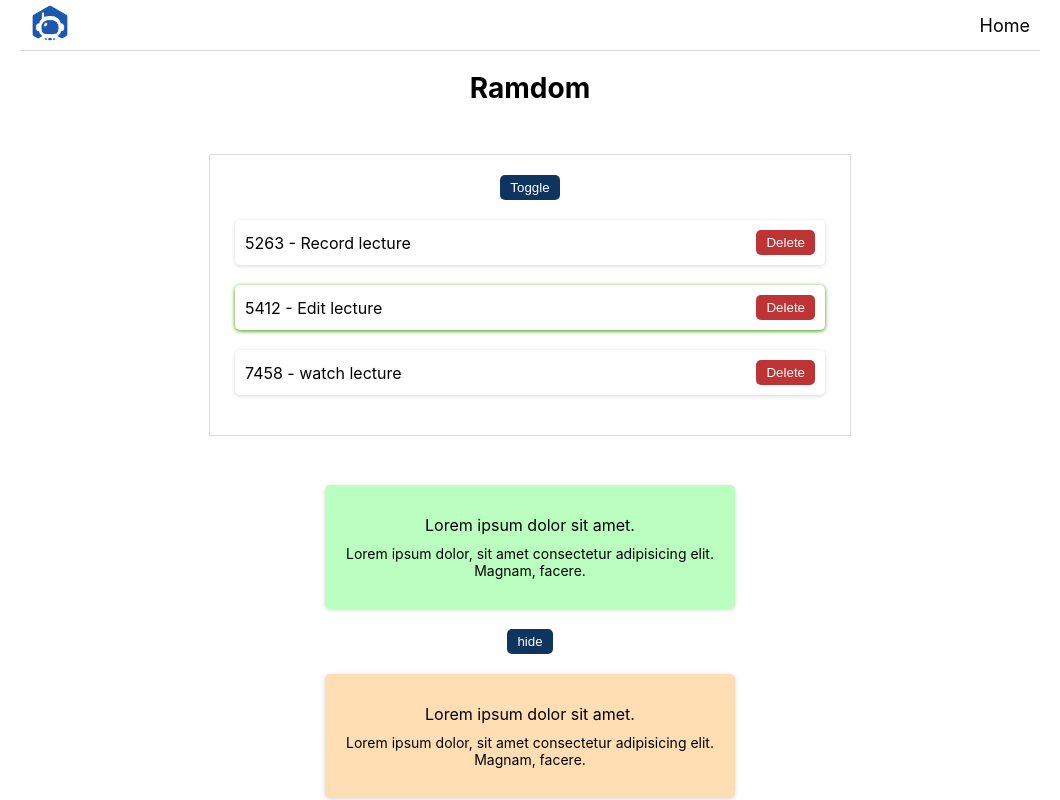
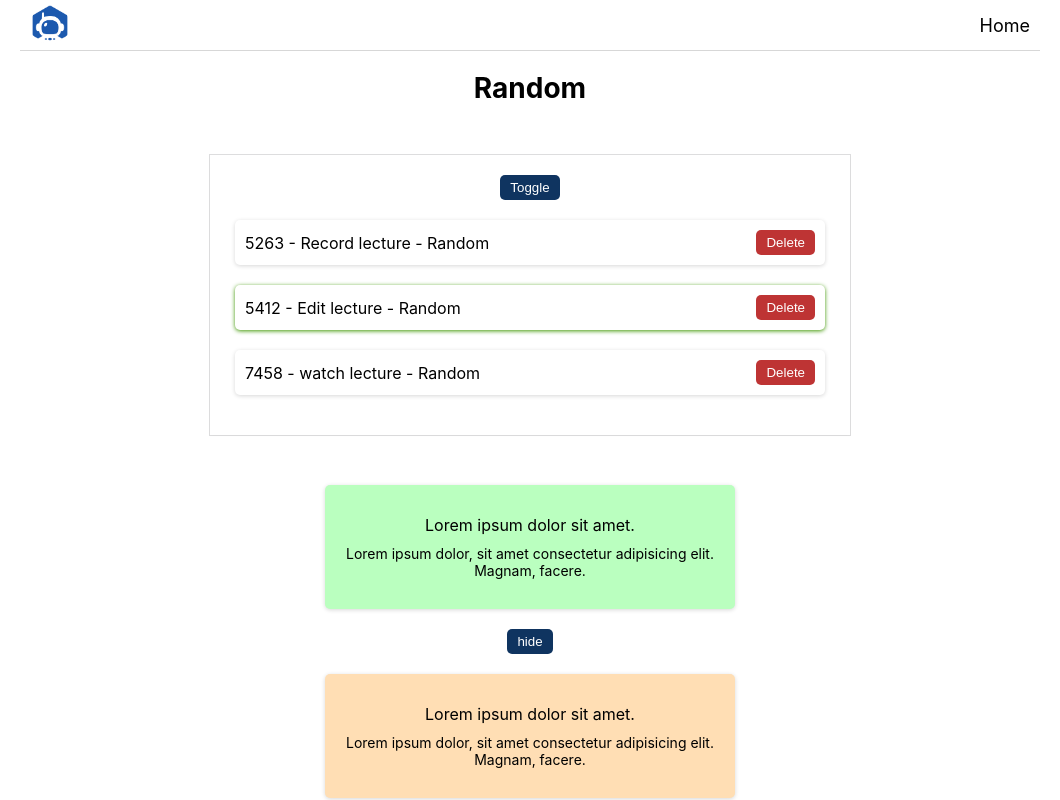
Before and after one commit to raushantiwaricse/shubhamSardaLearning, a React (Create React App) app: page / in a window 1280 px wide. Both pictures are taken after a click on the button "Toggle". Shown: the top 800 px of the page, without its empty margins (110-1170 px from the left). Built offline with nearby package versions, Linux system fonts and the light colour scheme.

Commit message:
props drill 23

```diff
--- a/src/App.js
+++ b/src/App.js
@@ -2,10 +2,11 @@ import "./App.css";
 import { Header } from "./components/Header";
 import TaskList from "./components/TaskList";
 function App() {
+  const title = "Random";
   return (
     <div className="App">
       <Header />
-      <TaskList title="Ramdom" />
+      <TaskList title={title} />
     </div>
   );
 }
--- a/src/components/TaskCard.js
+++ b/src/components/TaskCard.js
@@ -5,7 +5,7 @@ export const TaskCard = (props) => {
     <div>
       <li className={props.task.completed ? "completed" : "incomplte"}>
         <span>
-          {props.task.id} - {props.task.name}
+          {props.task.id} - {props.task.name} - {props.title}
         </span>
         <button
           onClick={() => props.handleDelete(props.task.id)}
--- a/src/components/TaskList.js
+++ b/src/components/TaskList.js
@@ -1,7 +1,7 @@
 import { useState } from "react";
 import { TaskCard } from "./TaskCard";
 import { BoxCard } from "./BoxCard";
-function TaskList(props) {
+function TaskList({ title }) {
   const [tasks, setTasks] = useState([
     { id: 5263, name: "Record lecture", completed: false },
     { id: 5412, name: "Edit lecture", completed: true },
@@ -14,14 +14,19 @@ function TaskList(props) {
   }
   return (
     <>
-      <h1>{props.title}</h1>
+      <h1>{title}</h1>
       <ul>
         <button onClick={() => setShow(!show)} className="trigger">
           Toggle
         </button>
         {show &&
           tasks.map((task) => (
-            <TaskCard key={task.id} task={task} handleDelete={handleDelete} />
+            <TaskCard
+              key={task.id}
+              title={title}
+              task={task}
+              handleDelete={handleDelete}
+            />
           ))}
       </ul>
       <BoxCard result="success">
```
